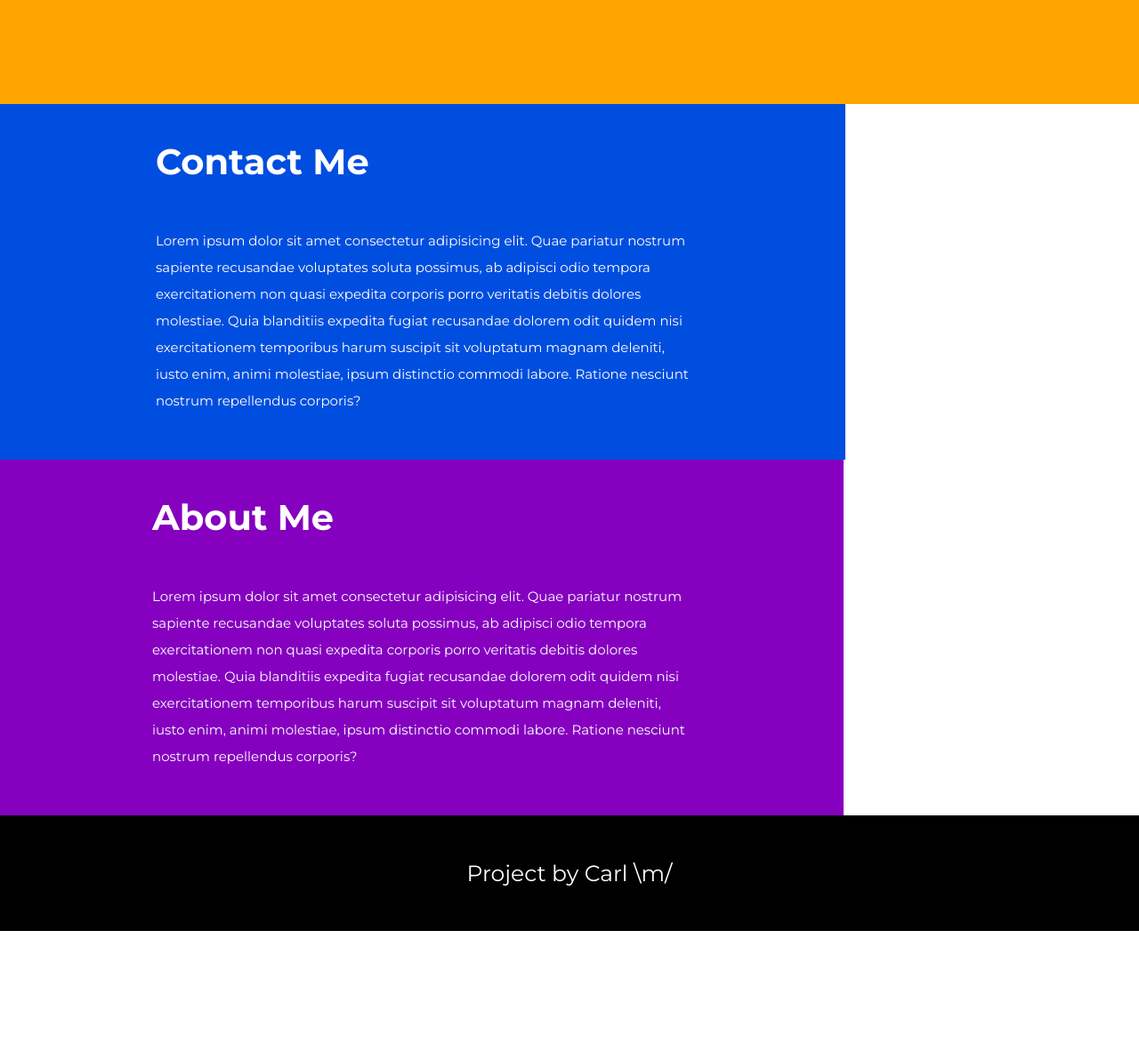
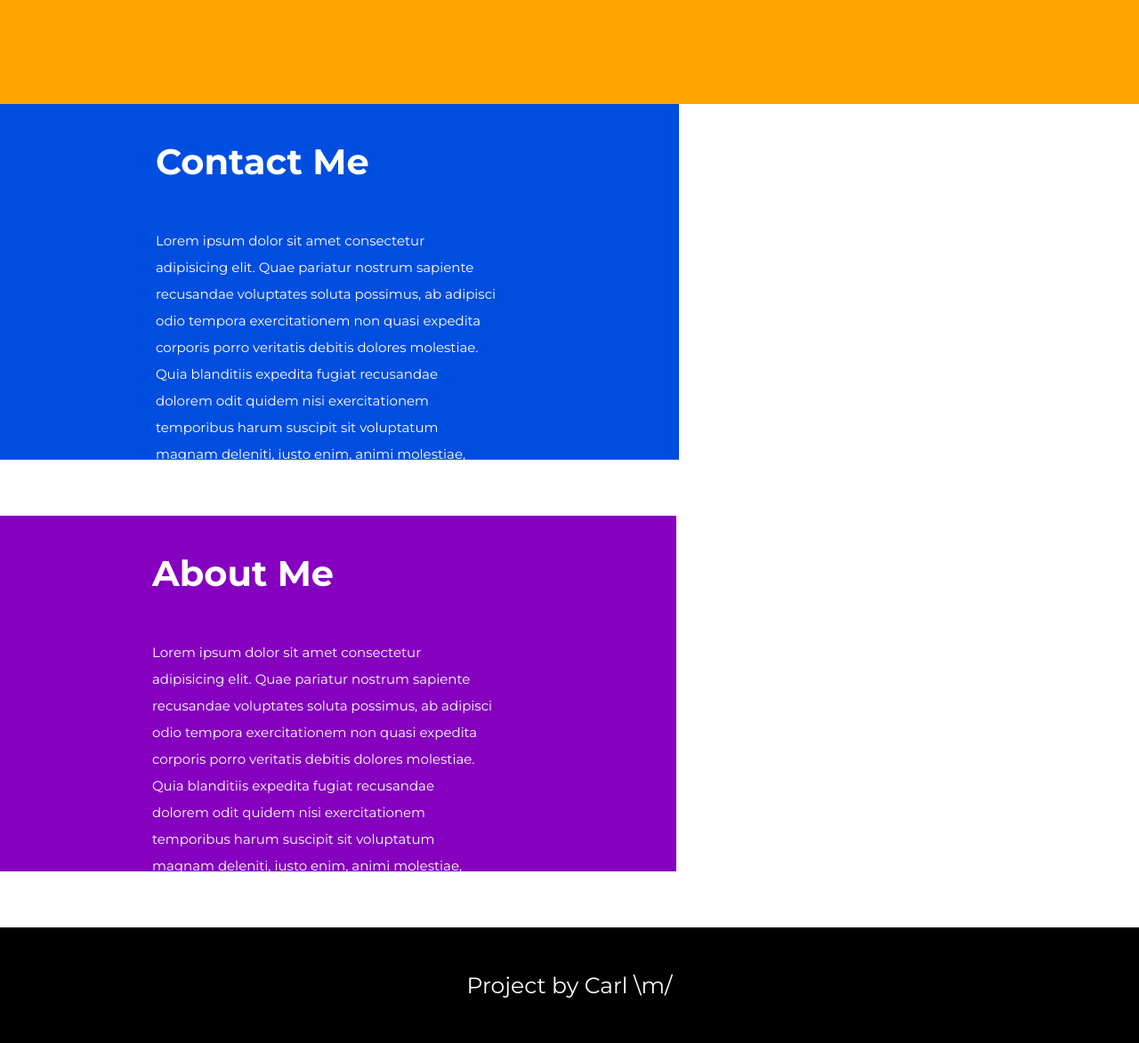
Before and after one commit to Carl98K/Basic-Website, a plain HTML site: page index.html in a window 1280 px wide. Shown: the part 1933-3106 px from the top of the page at 89% size. Before the commit the page ends 2980 px from the top, so only its background shows below. Drawn offline with Linux system fonts and the light colour scheme.

Commit message:
Revised css file.

```diff
--- a/style.css
+++ b/style.css
@@ -107,7 +107,6 @@ header p:nth-child(2)
 #section-three h2, #section-three p{
     margin: 0;
     color: white;
-    margin: 0;
 }
 
 #section-three h2{
@@ -124,19 +123,19 @@ header p:nth-child(2)
 #section-three #contact{
     background-color: #004edf;
     display: inline-block;
-    width: 600px;
+    width: 30%;
     height: 400px;
     padding-left: 175px;
-    padding-right: 175px;
+    padding-right: 204px;
 }
 
 #section-three #about{
     background-color: #8500bf;
     display: inline-block;
-    width: 600px;
+    width: 30%;
     height: 400px;
     padding-left: 175px;
-    padding-right: 177px;
+    padding-right: 204.5px;
     margin-left: -4px;
 }
 
```
